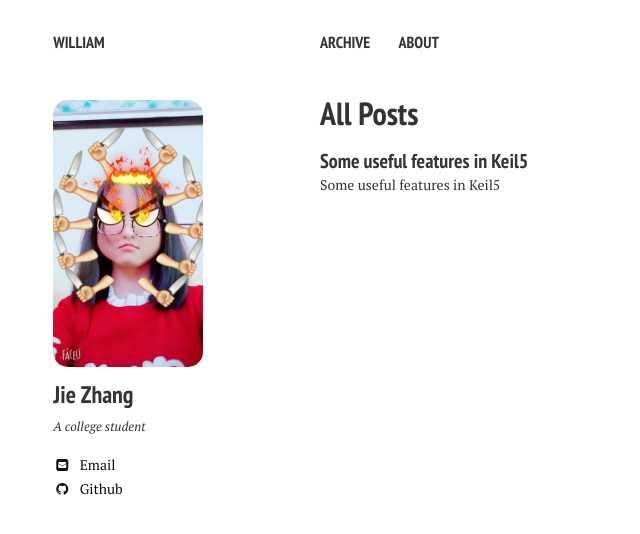
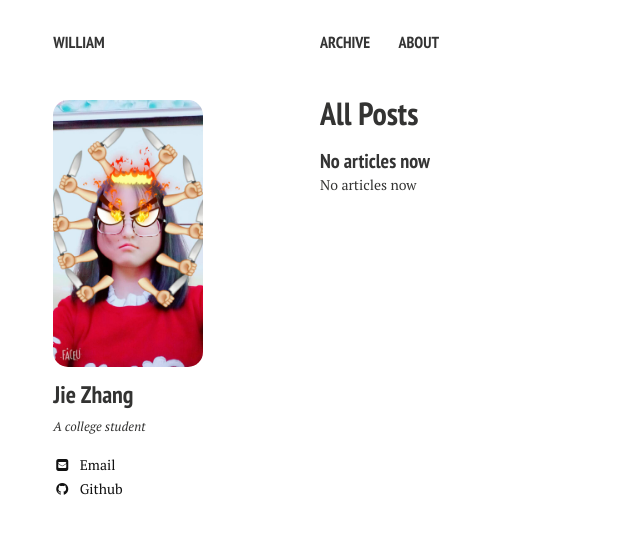
Before and after one commit to Wwwilliamm/Wwwilliamm.github.io, a plain HTML site: page archive/index.html in a window 1280 px wide. Shown: the whole page, without its empty margins (0-640 px from the left). Drawn offline with Linux system fonts and the light colour scheme.

Commit message:
Update index.html

```diff
--- a/archive/index.html
+++ b/archive/index.html
@@ -117,8 +117,8 @@
 
     <article>
 
-        <h2><a href="https://blog.csdn.net/m0_43507735/article/details/107495048" title="Some useful features in Keil5">Some useful features in Keil5</a></h2>
-        <p>Some useful features in Keil5
+        <h2><a>No articles now</a></h2>
+        <p>No articles now
 </p>
 
     </article>
```
